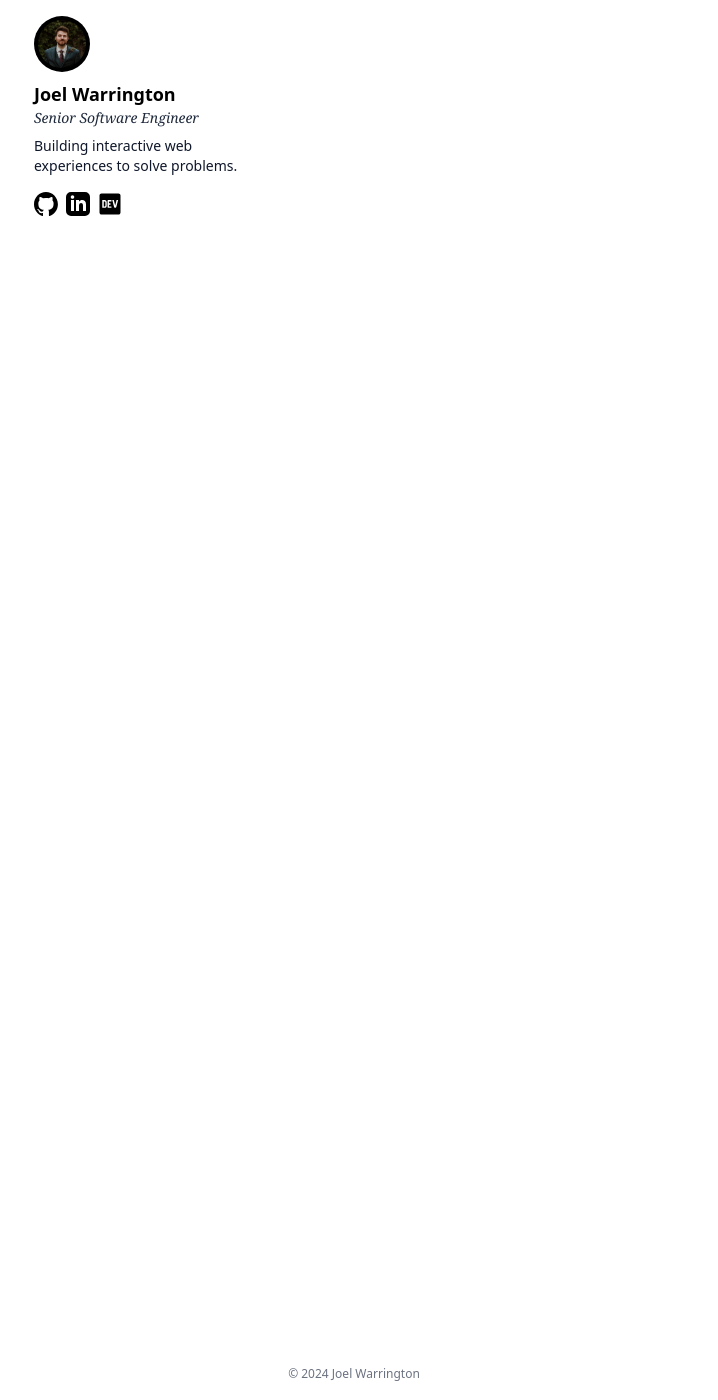
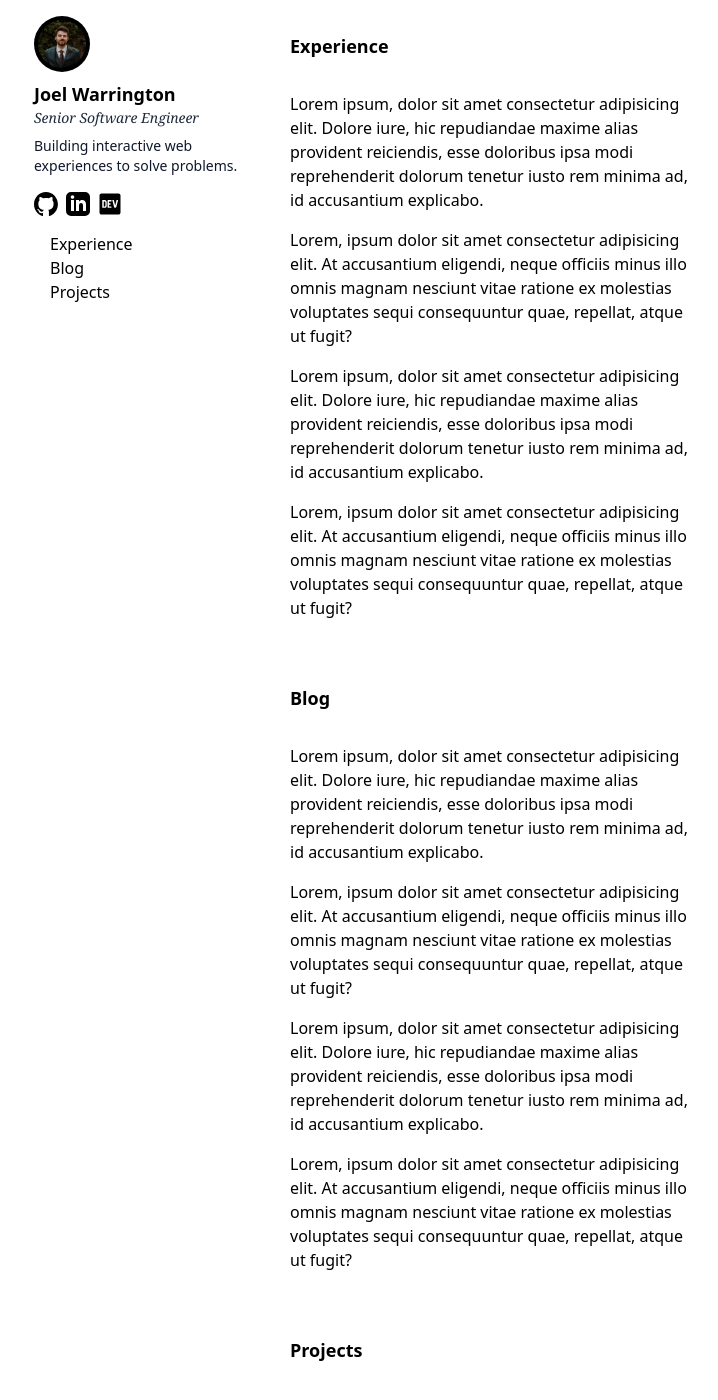
Before and after one commit to joelzwarrington/joelw.dev, a Jekyll site: the page built from index.html, in a window 1280 px wide and 1400 px high. Shown: the whole window, without its empty margins (286-1004 px from the left). Built offline with Jekyll 4.4.1, drawn with Linux system fonts in a browser that asks for light colours; some of the changed text lies outside the part shown.

Commit message:
Scaffold basic placeholder content

```diff
--- a/_layouts/default.html
+++ b/_layouts/default.html
@@ -4,8 +4,8 @@
   {% include head.html %}
   <body>
     <header class="md:max-w-64">
-      <nav class="sticky top-2 m-4 mb-12">
-        <a href="/" class="group">
+      <nav class="sticky top-2 mt-4 mb-12 md:m-4">
+        <a href="/" class="block w-fit group">
           <div class="w-fit p-1 rounded-full bg-black group-hover:emphasized">
             <img class="inline-block h-12 w-12 rounded-full" src="/assets/images/avatar.webp" alt="Joel Warrington's avatar">
           </div>
@@ -27,7 +27,12 @@
         <div role="list" class="mt-4 flex items-center gap-2">
           {% include socials.html %}
         </div>
-      </mav>
+        <div role="list" class="m-4">
+          <a class="block" href="#experience">Experience</a>
+          <a class="block" href="#blog">Blog</a>
+          <a class="block" href="#projects">Projects</a>
+        </div>
+      </nav>
     </header>
     <main>{{ content }}</main>
     <footer>
--- a/assets/css/styles.css
+++ b/assets/css/styles.css
@@ -41,7 +41,7 @@
     @apply bg-white mt-auto py-4;
   }
 
-  @media only screen and (min-width: 600px) {
+  @media (min-width: 768px) {
     body {
       grid-template-columns: auto 1fr;
       grid-template-rows: 1fr auto;
--- a/index.html
+++ b/index.html
@@ -1,3 +1,75 @@
 ---
 layout: default
 ---
+
+<section id="experience" class="py-4">
+  <h2 class="py-4 text-lg font-bold text-black">Experience</h2>
+  <p class="my-4">
+    Lorem ipsum, dolor sit amet consectetur adipisicing elit. Dolore iure, hic
+    repudiandae maxime alias provident reiciendis, esse doloribus ipsa modi
+    reprehenderit dolorum tenetur iusto rem minima ad, id accusantium explicabo.
+  </p>
+  <p class="my-4">
+    Lorem, ipsum dolor sit amet consectetur adipisicing elit. At accusantium
+    eligendi, neque officiis minus illo omnis magnam nesciunt vitae ratione ex
+    molestias voluptates sequi consequuntur quae, repellat, atque ut fugit?
+  </p>
+  <p class="my-4">
+    Lorem ipsum, dolor sit amet consectetur adipisicing elit. Dolore iure, hic
+    repudiandae maxime alias provident reiciendis, esse doloribus ipsa modi
+    reprehenderit dolorum tenetur iusto rem minima ad, id accusantium explicabo.
+  </p>
+  <p class="my-4">
+    Lorem, ipsum dolor sit amet consectetur adipisicing elit. At accusantium
+    eligendi, neque officiis minus illo omnis magnam nesciunt vitae ratione ex
+    molestias voluptates sequi consequuntur quae, repellat, atque ut fugit?
+  </p>
+</section>
+
+<section id="blog" class="py-4">
+  <h2 class="py-4 text-lg font-bold text-black">Blog</h2>
+  <p class="my-4">
+    Lorem ipsum, dolor sit amet consectetur adipisicing elit. Dolore iure, hic
+    repudiandae maxime alias provident reiciendis, esse doloribus ipsa modi
+    reprehenderit dolorum tenetur iusto rem minima ad, id accusantium explicabo.
+  </p>
+  <p class="my-4">
+    Lorem, ipsum dolor sit amet consectetur adipisicing elit. At accusantium
+    eligendi, neque officiis minus illo omnis magnam nesciunt vitae ratione ex
+    molestias voluptates sequi consequuntur quae, repellat, atque ut fugit?
+  </p>
+  <p class="my-4">
+    Lorem ipsum, dolor sit amet consectetur adipisicing elit. Dolore iure, hic
+    repudiandae maxime alias provident reiciendis, esse doloribus ipsa modi
+    reprehenderit dolorum tenetur iusto rem minima ad, id accusantium explicabo.
+  </p>
+  <p class="my-4">
+    Lorem, ipsum dolor sit amet consectetur adipisicing elit. At accusantium
+    eligendi, neque officiis minus illo omnis magnam nesciunt vitae ratione ex
+    molestias voluptates sequi consequuntur quae, repellat, atque ut fugit?
+  </p>
+</section>
+
+<section id="projects" class="py-4">
+  <h2 class="py-4 text-lg font-bold text-black">Projects</h2>
+  <p class="my-4">
+    Lorem ipsum, dolor sit amet consectetur adipisicing elit. Dolore iure, hic
+    repudiandae maxime alias provident reiciendis, esse doloribus ipsa modi
+    reprehenderit dolorum tenetur iusto rem minima ad, id accusantium explicabo.
+  </p>
+  <p class="my-4">
+    Lorem, ipsum dolor sit amet consectetur adipisicing elit. At accusantium
+    eligendi, neque officiis minus illo omnis magnam nesciunt vitae ratione ex
+    molestias voluptates sequi consequuntur quae, repellat, atque ut fugit?
+  </p>
+  <p class="my-4">
+    Lorem ipsum, dolor sit amet consectetur adipisicing elit. Dolore iure, hic
+    repudiandae maxime alias provident reiciendis, esse doloribus ipsa modi
+    reprehenderit dolorum tenetur iusto rem minima ad, id accusantium explicabo.
+  </p>
+  <p class="my-4">
+    Lorem, ipsum dolor sit amet consectetur adipisicing elit. At accusantium
+    eligendi, neque officiis minus illo omnis magnam nesciunt vitae ratione ex
+    molestias voluptates sequi consequuntur quae, repellat, atque ut fugit?
+  </p>
+</section>
```
Also changed, not shown: assets/css/dist.css.
